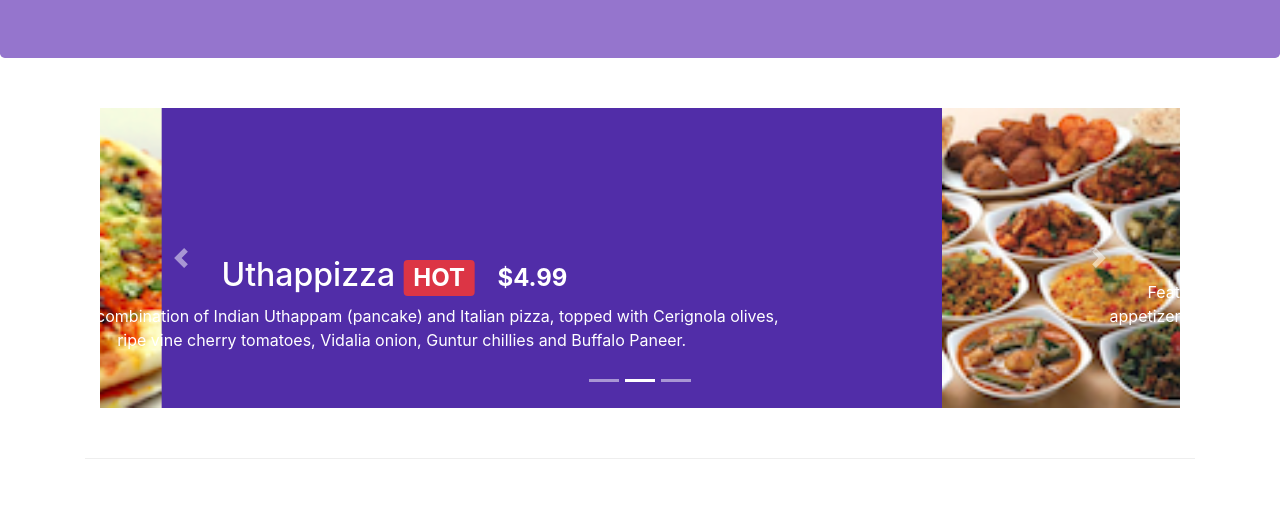
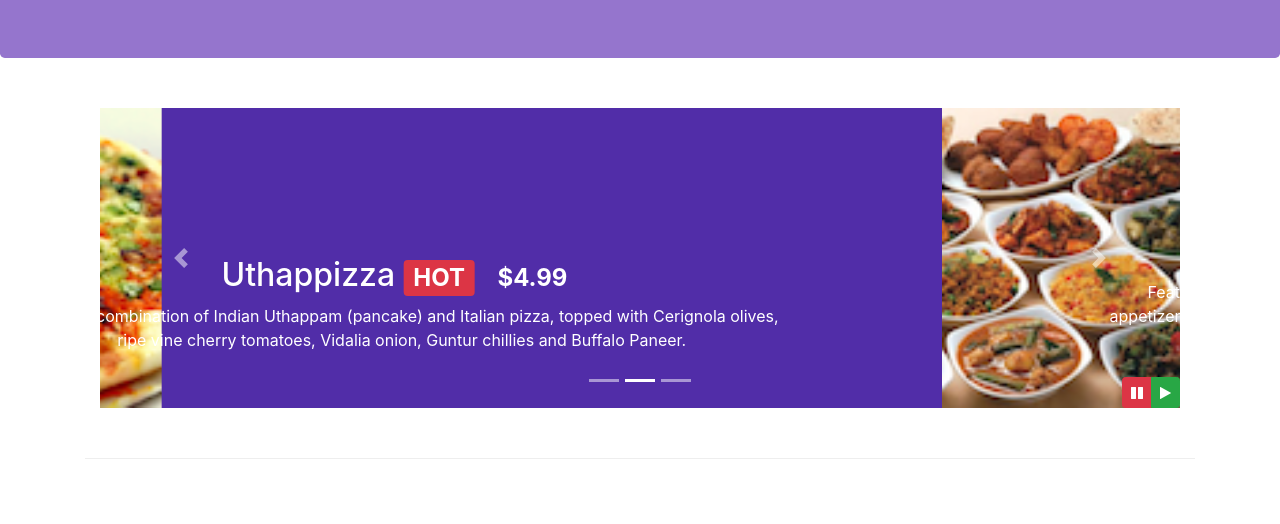
Before and after one commit to impriyansh8/bootstrap4, a website: page index.html in a window 1280 px wide. Shown: the part 276-800 px from the top of the page. Drawn offline with nearby package versions, Linux system fonts and the light colour scheme.

Commit message:
Bootstrap JQuery

```diff
--- a/css/styles.css
+++ b/css/styles.css
@@ -49,3 +49,8 @@ body{
     top: 0;
     width: 300px;
 }
+#carouselButtons{
+    position: absolute;
+    right: 0;
+    bottom: 0;
+}
--- a/index.html
+++ b/index.html
@@ -207,6 +207,14 @@
                             <span class="carousel-control-next-icon"></span>
                         </a>
                     </div>
+                    <div class="btn-group" id="carouselButtons">
+                        <button class="btn btn-danger btn-sm" role="button" id="carousel-pause">
+                            <span class="fa fa-pause"></span>
+                        </button>
+                        <button class="btn btn-success btn-sm" role="button" id="carousel-play">
+                            <span class="fa fa-play"></span>
+                        </button>
+                    </div>
                 </div>
             </div>
         </div>
@@ -373,7 +381,13 @@
     <script src="node_modules/bootstrap/dist/js/bootstrap.min.js"></script>
     <script>
         $('document').ready(function(){
-            $('[data-toggle="tooltip"]').tooltip();
+            $('#mycarousel').carousel({ interval: 2000 });
+            $('#carousel-pause').click(function(){
+                $('#mycarousel').carousel('pause');
+            });
+            $('#carousel-play').click(function(){
+                $('#mycarousel').carousel('cycle');
+            });
         });
     </script>
 </body>
```
